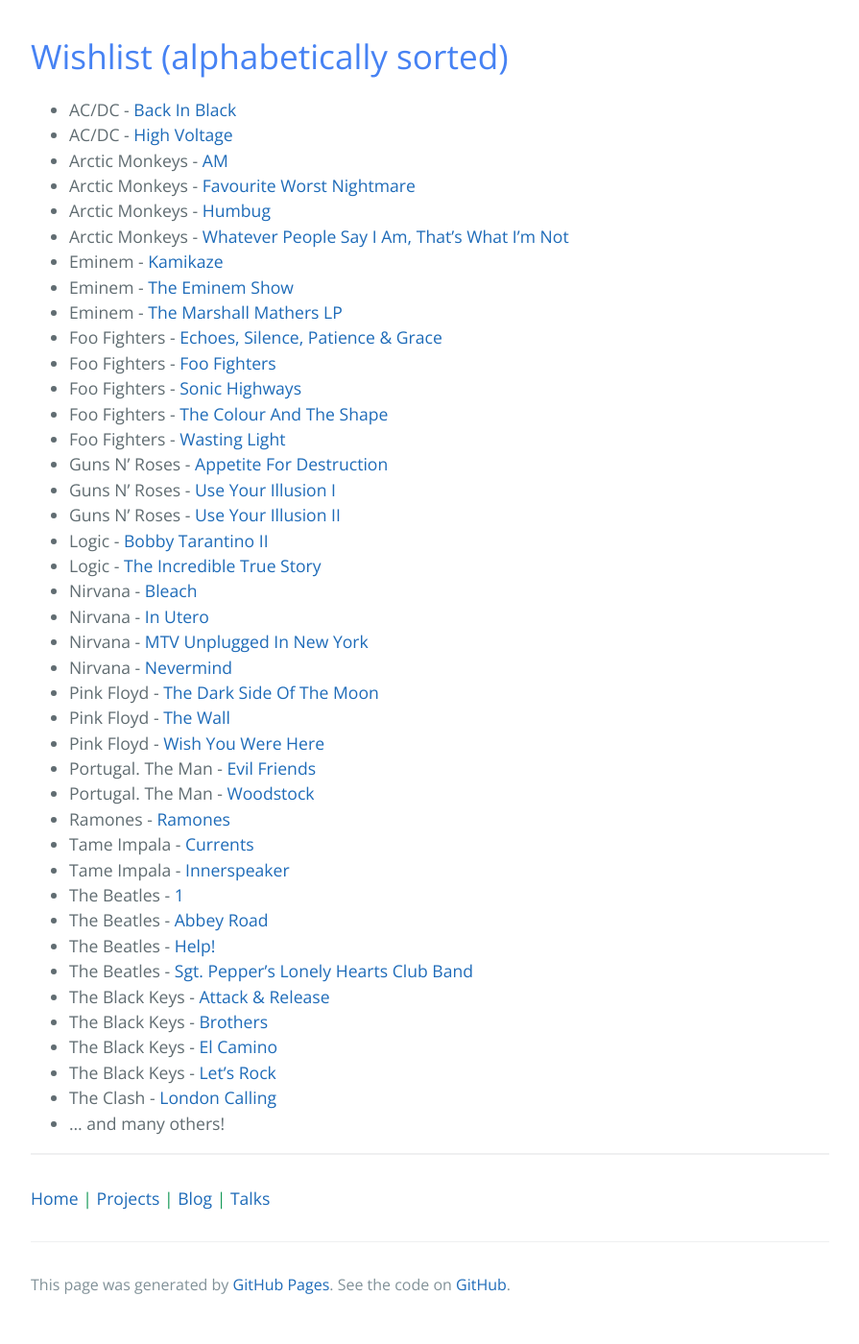
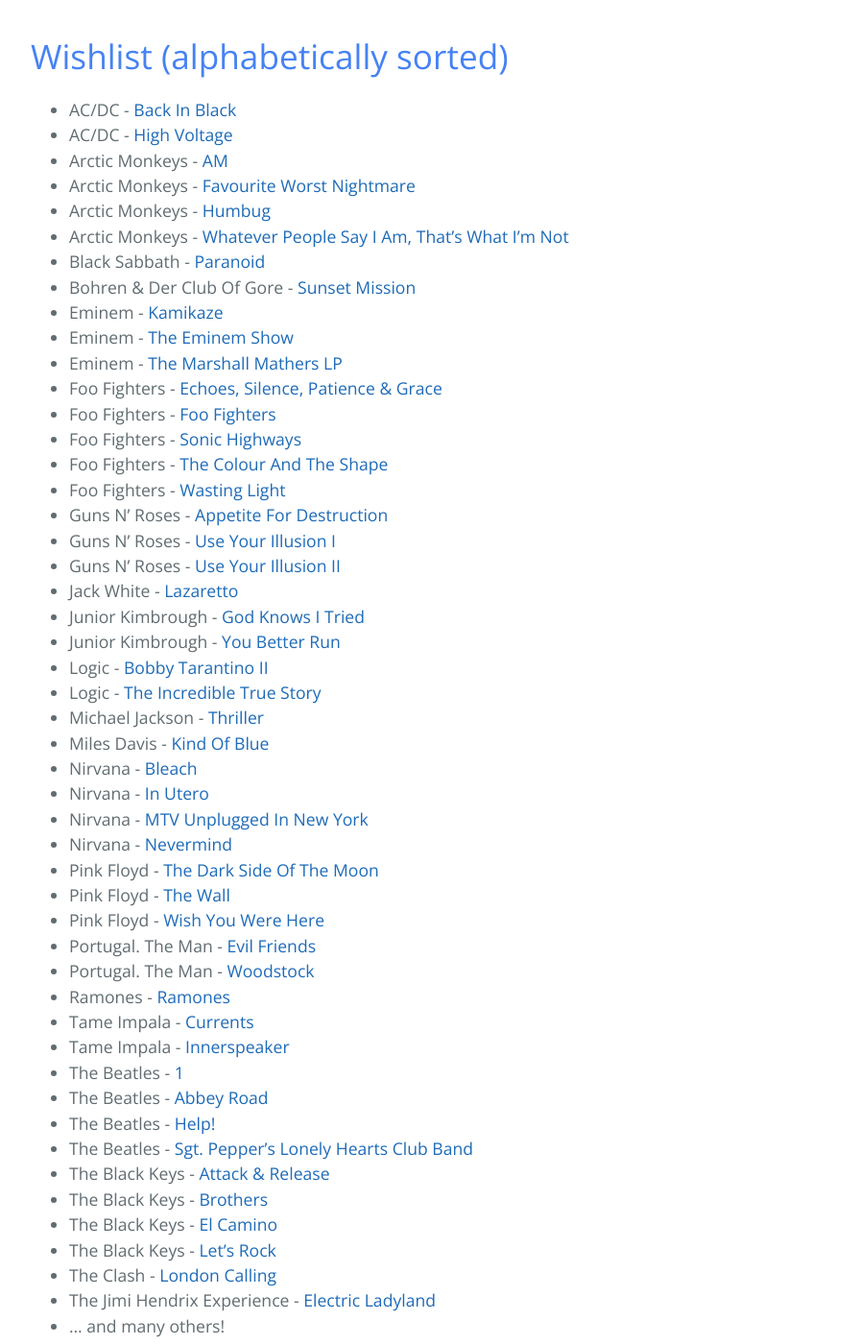
Before and after one commit to andrelago13/andrelago13.github.io, a Jekyll site: the page built from records.md, in a window 1280 px wide and 1400 px high, scrolled down 634 px. Shown: the whole window at 96% size, without its empty margins (192-1087 px from the left). Built offline with Jekyll 4.4.1, drawn with Linux system fonts in a browser that asks for light colours.

Commit message:
Update records.md

```diff
--- a/records.md
+++ b/records.md
@@ -21,6 +21,8 @@
 * Arctic Monkeys - [Favourite Worst Nightmare](https://www.discogs.com/Arctic-Monkeys-Favourite-Worst-Nightmare-instrumentals/master/69774)
 * Arctic Monkeys - [Humbug](https://www.discogs.com/Arctic-Monkeys-Humbug/master/172482)
 * Arctic Monkeys - [Whatever People Say I Am, That's What I'm Not](https://www.discogs.com/Arctic-Monkeys-Title-TBC/master/76279)
+* Black Sabbath - [Paranoid](https://www.discogs.com/Black-Sabbath-Paranoid/master/302)
+* Bohren & Der Club Of Gore - [Sunset Mission](https://www.discogs.com/Bohren-Der-Club-Of-Gore-Sunset-Mission/master/60848)
 * Eminem - [Kamikaze](https://www.discogs.com/Eminem-Kamikaze/master/1416558)
 * Eminem - [The Eminem Show](https://www.discogs.com/Eminem-The-Eminem-Show/master/12344)
 * Eminem - [The Marshall Mathers LP](https://www.discogs.com/Eminem-The-Marshall-Mathers-LP/master/12236)
@@ -32,8 +34,13 @@
 * Guns N' Roses - [Appetite For Destruction](https://www.discogs.com/Guns-N-Roses-Appetite-For-Destruction/master/9467)
 * Guns N' Roses - [Use Your Illusion I](https://www.discogs.com/Guns-N-Roses-Use-Your-Illusion-I/master/9536)
 * Guns N' Roses - [Use Your Illusion II](https://www.discogs.com/Guns-N-Roses-Use-Your-Illusion-II/master/9586)
+* Jack White - [Lazaretto](https://www.discogs.com/Jack-White-Lazaretto/master/695372)
+* Junior Kimbrough - [God Knows I Tried](https://www.discogs.com/Junior-Kimbrough-God-Knows-I-Tried/release/3905480)
+* Junior Kimbrough - [You Better Run](https://www.discogs.com/Junior-Kimbrough-You-Better-Run-The-Essential-Junior-Kimbrough/master/413520)
 * Logic - [Bobby Tarantino II](https://www.discogs.com/Logic-Bobby-Tarantino-II/release/13322628)
 * Logic - [The Incredible True Story](https://www.discogs.com/Logic-The-Incredible-True-Story/master/965423)
+* Michael Jackson - [Thriller](https://www.discogs.com/Michael-Jackson-Thriller/master/8883)
+* Miles Davis - [Kind Of Blue](https://www.discogs.com/Miles-Davis-Kind-Of-Blue/release/2825456)
 * Nirvana - [Bleach](https://www.discogs.com/Nirvana-Bleach/master/13773)
 * Nirvana - [In Utero](https://www.discogs.com/Nirvana-In-Utero/master/13859)
 * Nirvana - [MTV Unplugged In New York](https://www.discogs.com/Nirvana-MTV-Unplugged-In-New-York/master/22433)
@@ -55,6 +62,7 @@
 * The Black Keys - [El Camino](https://www.discogs.com/The-Black-Keys-El-Camino/master/390739)
 * The Black Keys - [Let's Rock](https://www.discogs.com/The-Black-Keys-Lets-Rock/master/1569381)
 * The Clash - [London Calling](https://www.discogs.com/The-Clash-London-Calling/master/19382)
+* The Jimi Hendrix Experience - [Electric Ladyland](https://www.discogs.com/The-Jimi-Hendrix-Experience-Electric-Ladyland/release/399579)
 * ... and many others!
 
 ---
```
